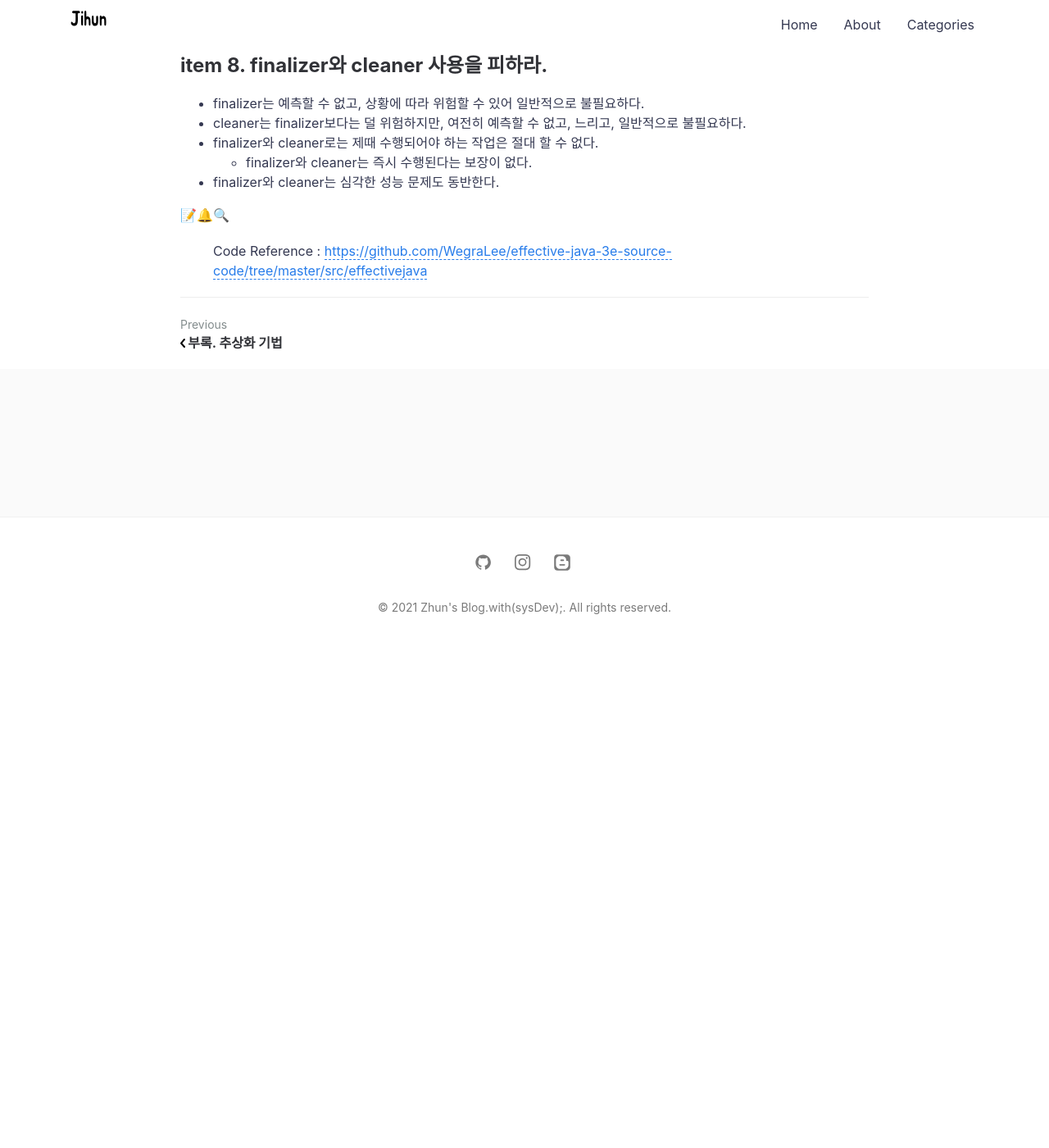
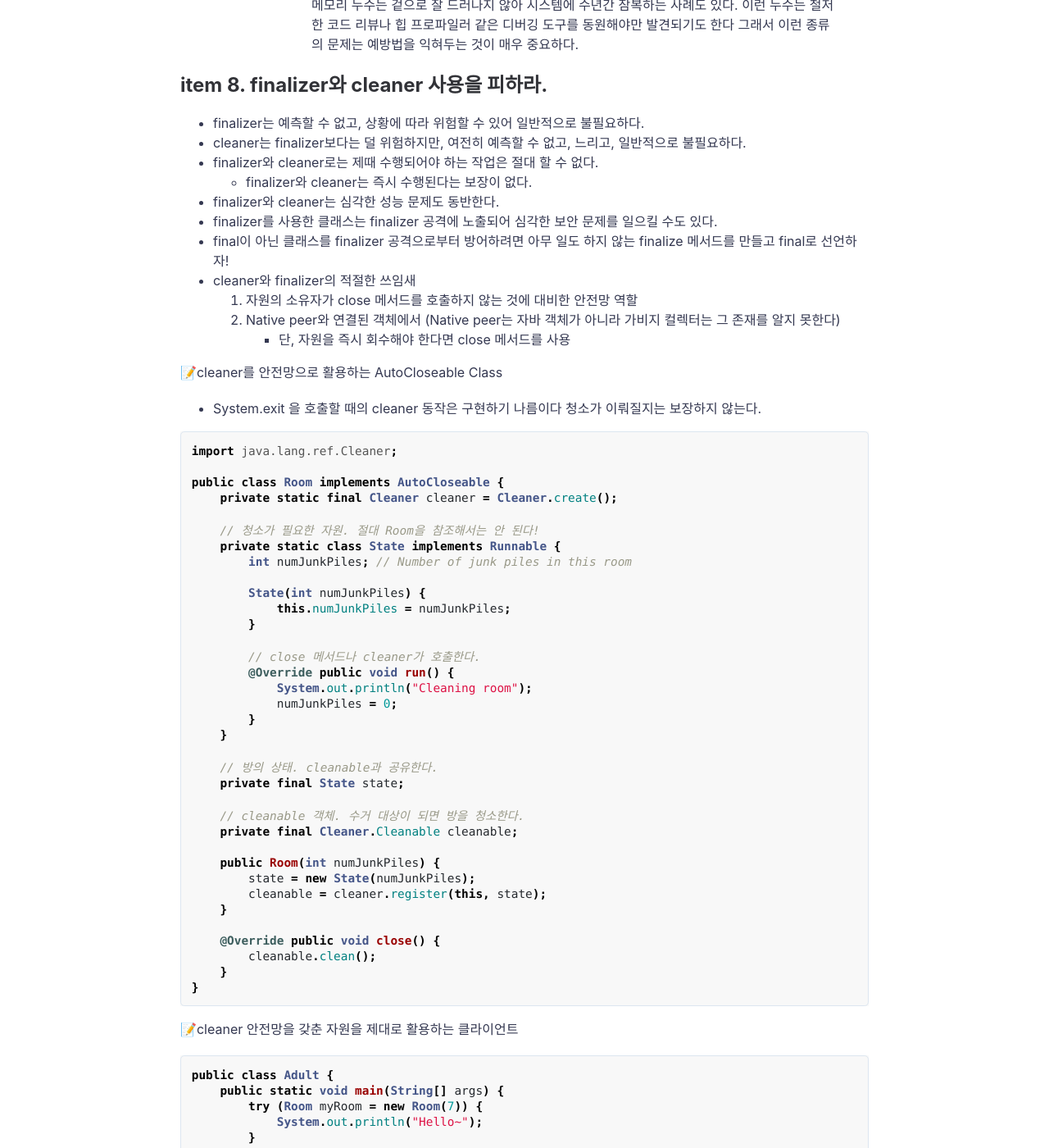
Before and after one commit to jihunparkme/jihunparkme.github.io, a Jekyll site: the page built from _posts/2021-03-02-EffectiveJava_객체_생성과_파괴.md, in a window 1280 px wide and 1400 px high, scrolled down 10171 px. Shown: the whole window at 82% size. Built offline with Jekyll 4.4.1, drawn with Linux system fonts in a browser that asks for light colours; comment, search, counter and statistics services are not loaded; before the commit the page ends 10967 px from its top, so only the background shows below that; some of the changed text lies outside the part shown.

Commit message:
add contents

````diff
--- a/_posts/2021-03-02-EffectiveJava_객체_생성과_파괴.md
+++ b/_posts/2021-03-02-EffectiveJava_객체_생성과_파괴.md
@@ -19,6 +19,7 @@
 - [item 6. 불필요한 객체 생성을 피하라.](#item-6-불필요한-객체-생성을-피하라)
 - [item 7. 다 쓴 객체 참조를 해제하라.](#item-7-다-쓴-객체-참조를-해제하라)
 - [item 8. finalizer와 cleaner 사용을 피하라.](#item-8-finalizer와-cleaner-사용을-피하라)
+- [item 9. try-finally 보다는 try-with-resources를 사용하라.](#item-9-try-finally-보다는-try-with-resources를-사용하라)
 
 # 2장. 객체 생성과 파괴
 
@@ -472,12 +473,97 @@
 - finalizer와 cleaner로는 제때 수행되어야 하는 작업은 절대 할 수 없다.
   - finalizer와 cleaner는 즉시 수행된다는 보장이 없다.
 - finalizer와 cleaner는 심각한 성능 문제도 동반한다.
+- finalizer를 사용한 클래스는 finalizer 공격에 노출되어 심각한 보안 문제를 일으킬 수도 있다.
+- final이 아닌 클래스를 finalizer 공격으로부터 방어하려면 아무 일도 하지 않는 finalize 메서드를 만들고 final로 선언하자!
+- cleaner와 finalizer의 적절한 쓰임새
+  1. 자원의 소유자가 close 메서드를 호출하지 않는 것에 대비한 안전망 역할
+  2. Native peer와 연결된 객체에서 (Native peer는 자바 객체가 아니라 가비지 컬렉터는 그 존재를 알지 못한다)
+     - 단, 자원을 즉시 회수해야 한다면 close 메서드를 사용
 
+📝cleaner를 안전망으로 활용하는 AutoCloseable Class
+- System.exit 을 호출할 때의 cleaner 동작은 구현하기 나름이다 청소가 이뤄질지는 보장하지 않는다.
 
+```java
+import java.lang.ref.Cleaner;
 
+public class Room implements AutoCloseable {
+    private static final Cleaner cleaner = Cleaner.create();
 
+    // 청소가 필요한 자원. 절대 Room을 참조해서는 안 된다!
+    private static class State implements Runnable {
+        int numJunkPiles; // Number of junk piles in this room
 
+        State(int numJunkPiles) {
+            this.numJunkPiles = numJunkPiles;
+        }
 
+        // close 메서드나 cleaner가 호출한다.
+        @Override public void run() {
+            System.out.println("Cleaning room");
+            numJunkPiles = 0;
+        }
+    }
+
+    // 방의 상태. cleanable과 공유한다.
+    private final State state;
+
+    // cleanable 객체. 수거 대상이 되면 방을 청소한다.
+    private final Cleaner.Cleanable cleanable;
+
+    public Room(int numJunkPiles) {
+        state = new State(numJunkPiles);
+        cleanable = cleaner.register(this, state);
+    }
+
+    @Override public void close() {
+        cleanable.clean();
+    }
+}
+```
+
+📝cleaner 안전망을 갖춘 자원을 제대로 활용하는 클라이언트
+
+```java
+public class Adult {
+    public static void main(String[] args) {
+        try (Room myRoom = new Room(7)) {
+            System.out.println("Hello~");
+        }
+    }
+}
+
+// Result
+Hello~
+Cleaning room
+```
+
+📝cleaner 안전망을 갖춘 자원을 제대로 활용하지 못하는 클라이언트
+
+```java
+public class Teenager {
+    public static void main(String[] args) {
+        new Room(99);
+        System.out.println("Peace out");
+
+        // System.gc()를 추가해보자.
+        // 단, 가비지 컬렉러를 강제로 호출하는 이런 방식에 의존해서는 절대 안 된다!
+	   //  System.gc();
+    }
+}
+
+// Result
+Peace out
+```
+
+🔔
+> cleaner(java8 까지는 finalizer)는 안전망 역할이나 중요하지 않은 네이티브 자원 회수용으로만 사용하자.
+> 물론 이런 경우라도 불확실성과 성능 저하에 주의해야 한다.
+
+<br>
+
+## item 9. try-finally 보다는 try-with-resources를 사용하라.
+
+-
 
 
 
````
Also changed, not shown: assets/img/icons/favicon-jh.ico (renamed from assets/img/icons/favicon-jh-32x32.ico).
